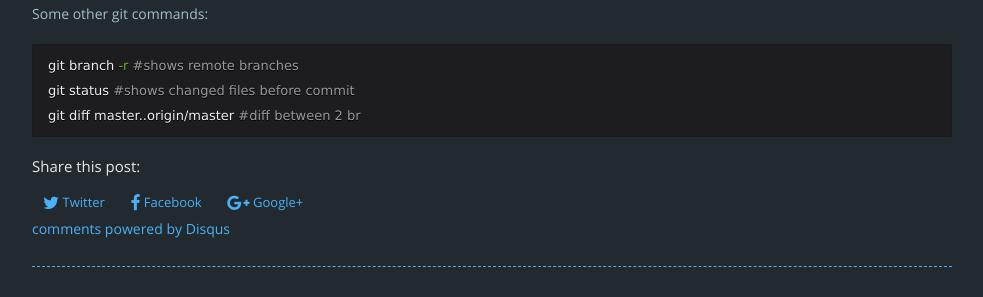
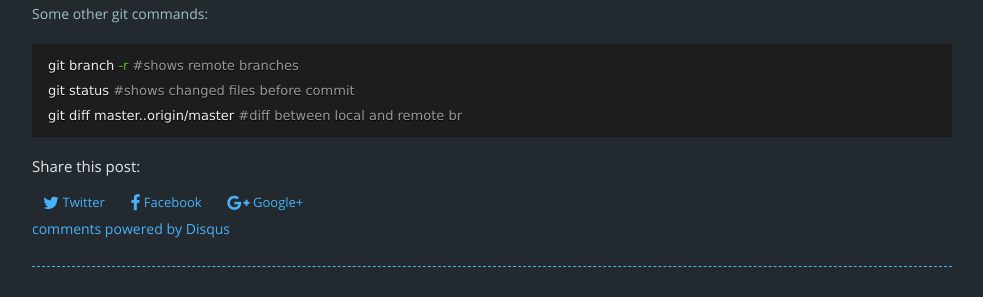
Before and after one commit to railsr/railsr.github.io, a Jekyll site: the page built from _posts/2014-12-04-some-git-notes.md, in a window 1280 px wide. Shown: the part 1023-1320 px from the top of the page, without its empty margins (148-1131 px from the left). Built offline with Jekyll 4.4.1, drawn with Linux system fonts in a browser that asks for light colours; nearby versions of some CDN libraries; comment, search, counter and statistics services are not loaded.

Commit message:
Update 2014-12-04-some-git-notes.md

```diff
--- a/_posts/2014-12-04-some-git-notes.md
+++ b/_posts/2014-12-04-some-git-notes.md
@@ -38,5 +38,5 @@ Some other git commands:
 {% highlight Bash  %}
 git branch -r #shows remote branches
 git status #shows changed files before commit
-git diff master..origin/master #diff between 2 br
+git diff master..origin/master #diff between local and remote br
 {% endhighlight %}
```
